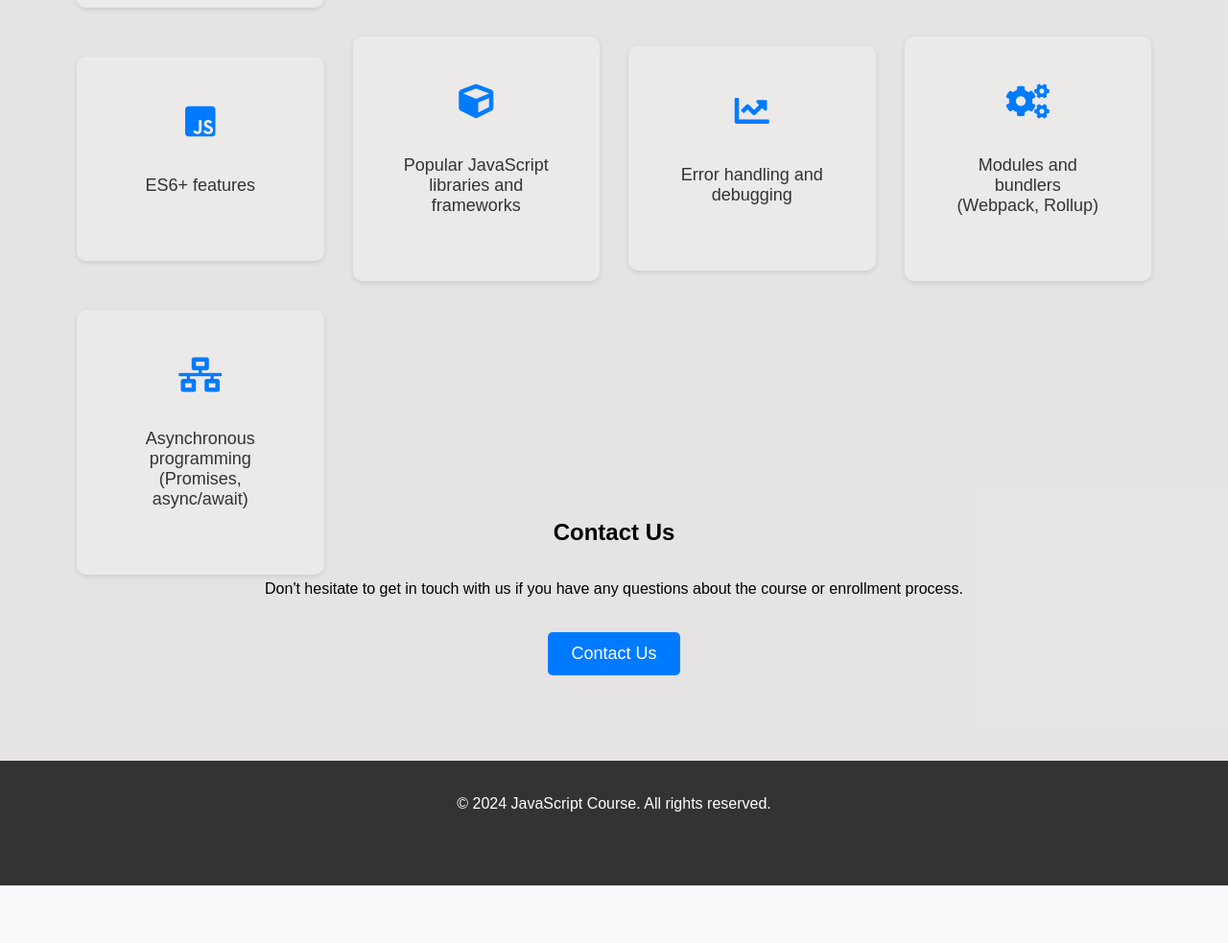
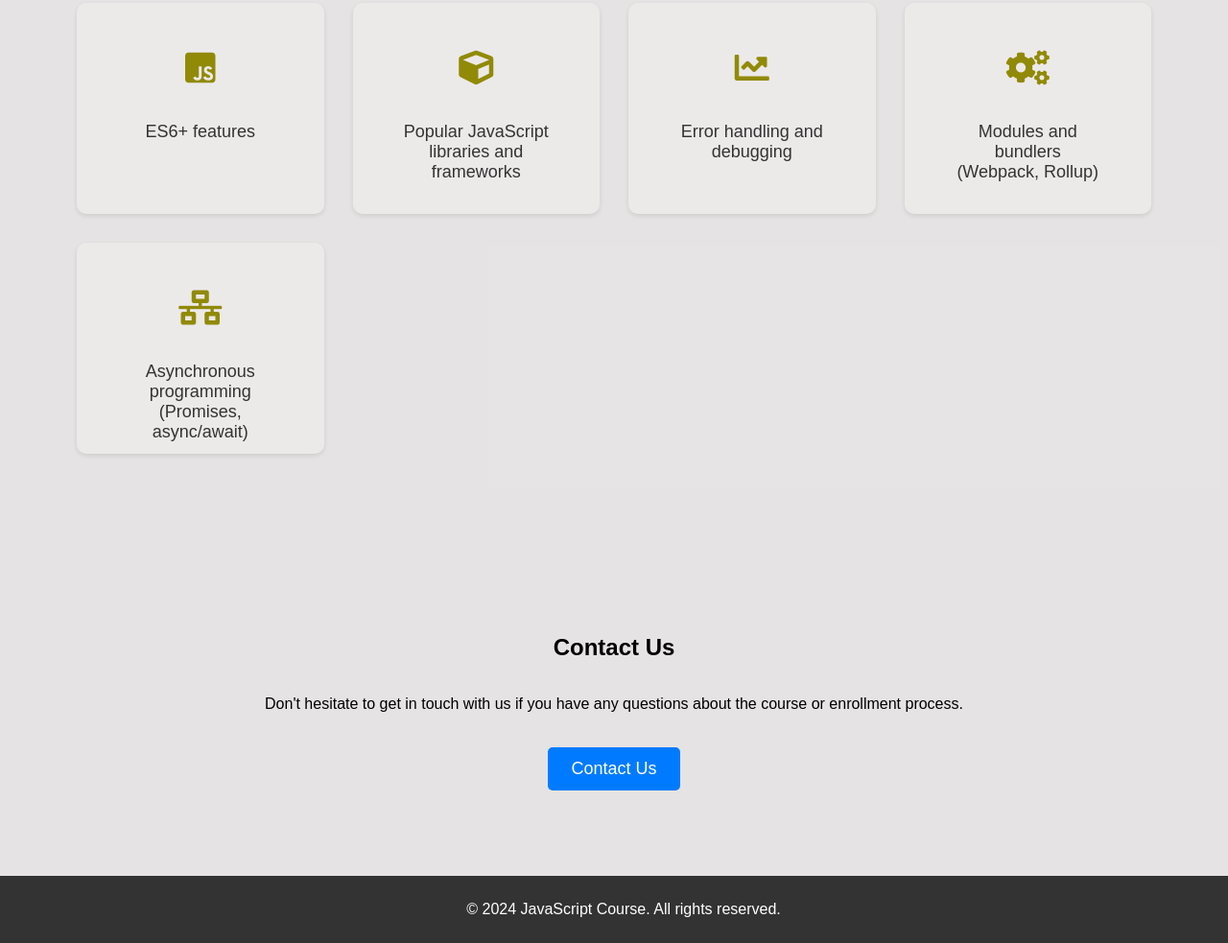
Before and after one commit to Manish0045/veriTech-task2, a plain HTML site: page index.html in a window 1280 px wide. Shown: the part 761-1744 px from the top of the page at 96% size. Before the commit the page ends 1684 px from the top, so only its background shows below. Drawn offline with Linux system fonts and the light colour scheme.

Commit message:
changes in cards and color themes

```diff
--- a/style.css
+++ b/style.css
@@ -72,7 +72,6 @@ header {
 .course-info {
     padding: 80px;
     text-align: center;
-    height: 90vh;
     background-color: rgba(215, 210, 210, 0.544);
     /* overflow-x: auto; */
 
@@ -90,6 +89,7 @@ header {
 .course-topic {
     background-color: rgba(244, 239, 239, 0.5);
     padding: 50px;
+    height: 120px;
     text-align: center;
     border-radius: 10px;
     box-shadow: 0 2px 5px rgba(0, 0, 0, 0.1);
@@ -103,7 +103,7 @@ header {
 .course-topic i {
     font-size: 36px;
     margin-bottom: 20px;
-    color: #007bff;
+    color: #918a06;
 }
 
 .course-topic p {
@@ -125,19 +125,6 @@ button {
 button:hover {
     background-color: #0056b3;
 }
-
-footer {
-    background-color: #333;
-    /* margin-top: 25px; */
-    color: #fff;
-    text-align: center;
-    padding: 20px 0;
-    width: 100%;
-    bottom: 0;
-    position: relative;
-    padding-bottom: 60px;
-}
-
 
 #contact {
     background-color: rgba(215, 210, 210, 0.544);
@@ -165,3 +152,15 @@ footer {
 #contact button:hover {
     background-color: #0056b3;
 }
+
+
+footer {
+    background-color: #333;
+    /* margin-top: 25px; */
+    color: #fff;
+    text-align: center;
+    padding: 10px 10px;
+    width: 100%;
+    bottom: 0;
+    position: relative;
+}
```
